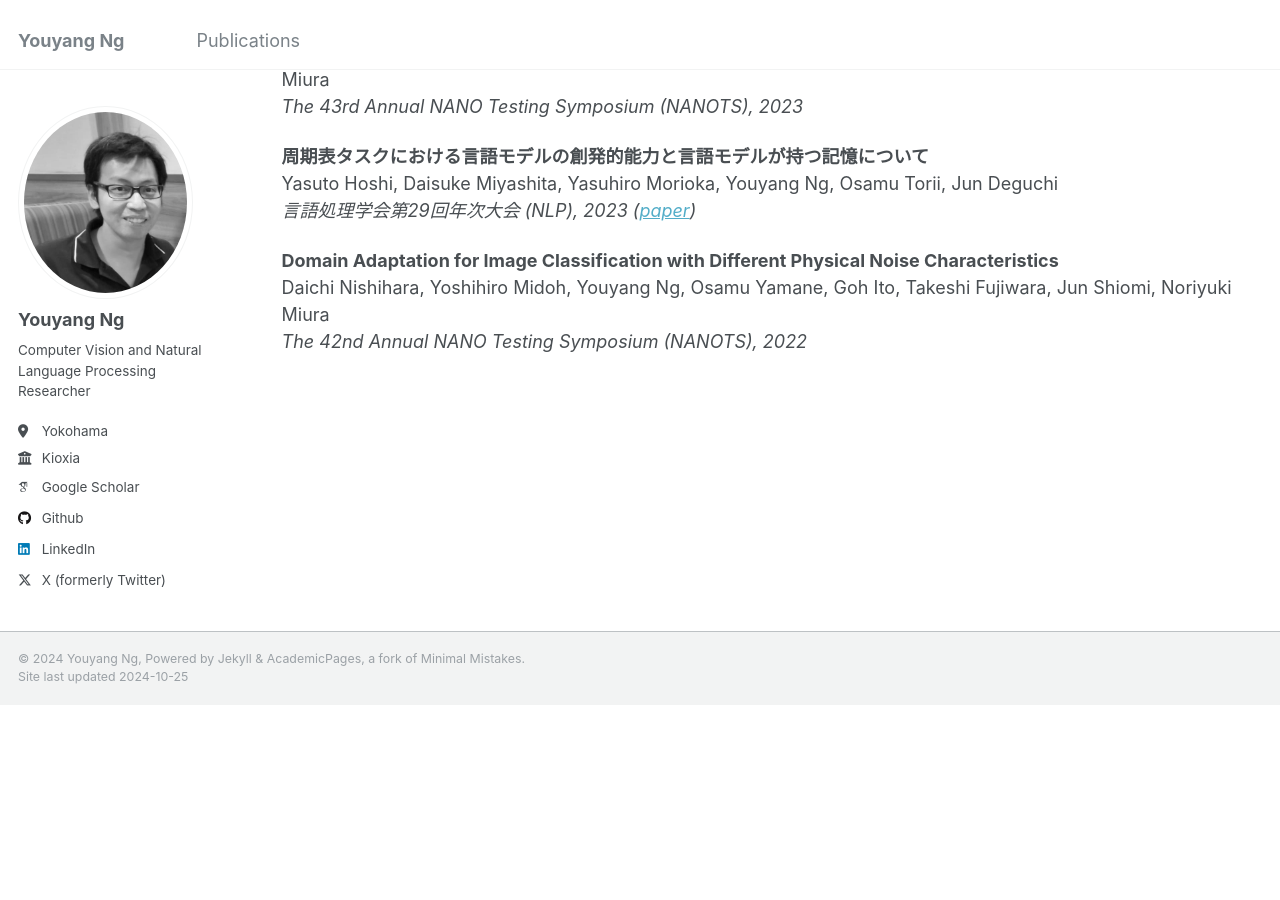
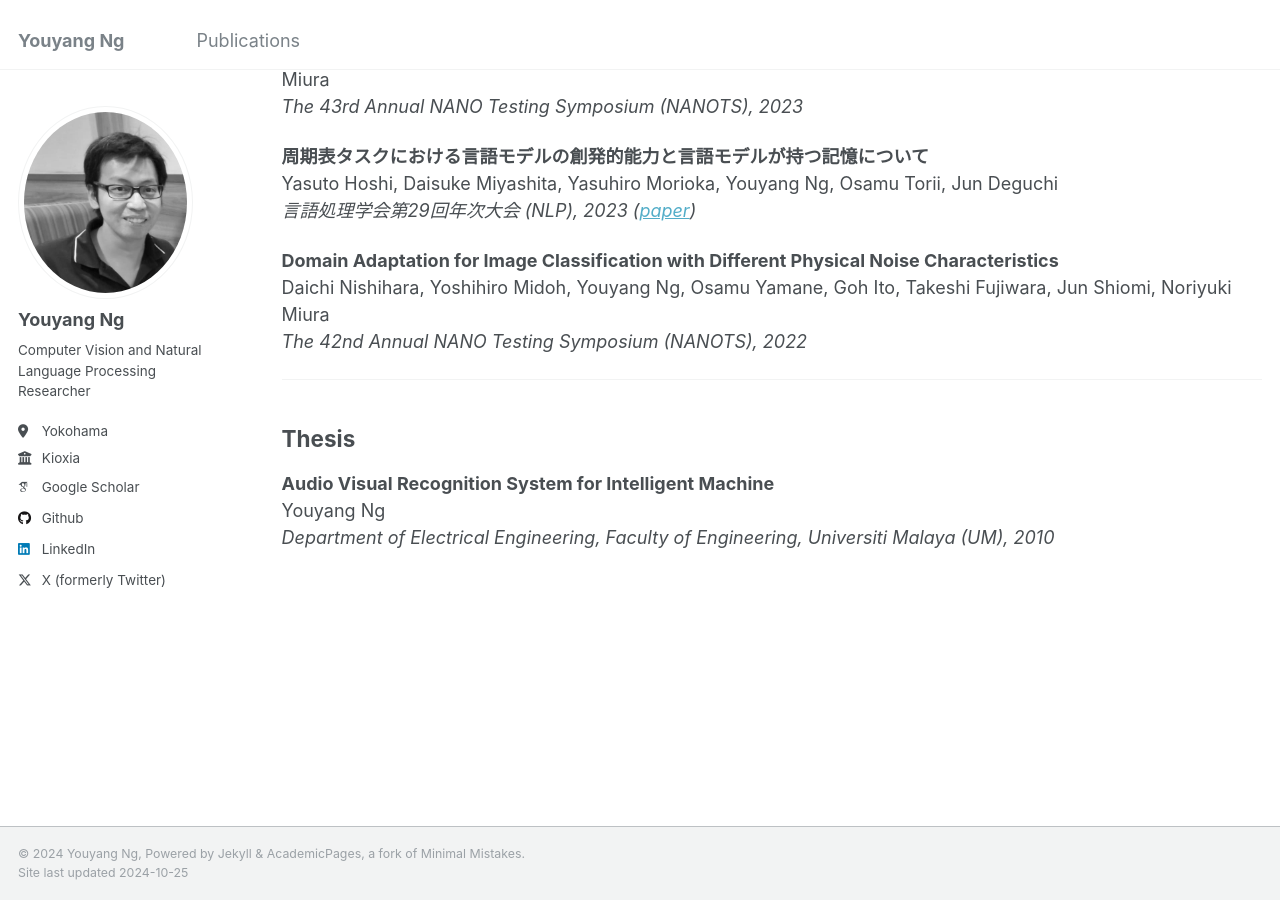
Before and after one commit to yy29/yy29.github.io, a Jekyll site: the page built from _pages/publications.md, in a window 1280 px wide and 900 px high, scrolled down 3889 px. Built offline with Jekyll 4.4.1, drawn with Linux system fonts in a browser that asks for light colours; some web fonts are replaced; before the commit the page ends 4594 px from its top, so only the background shows below that.

Commit message:
Update publications.md

```diff
--- a/_pages/publications.md
+++ b/_pages/publications.md
@@ -151,3 +151,10 @@ Yasuto Hoshi, Daisuke Miyashita, Yasuhiro Morioka, Youyang Ng, Osamu Torii, Jun
 **Domain Adaptation for Image Classification with Different Physical Noise Characteristics**
 Daichi Nishihara, Yoshihiro Midoh, Youyang Ng, Osamu Yamane, Goh Ito, Takeshi Fujiwara, Jun Shiomi, Noriyuki Miura
 *The 42nd Annual NANO Testing Symposium (NANOTS), 2022*
+
+---
+## Thesis
+
+**Audio Visual Recognition System for Intelligent Machine**
+Youyang Ng
+*Department of Electrical Engineering, Faculty of Engineering, Universiti Malaya (UM), 2010*
```
